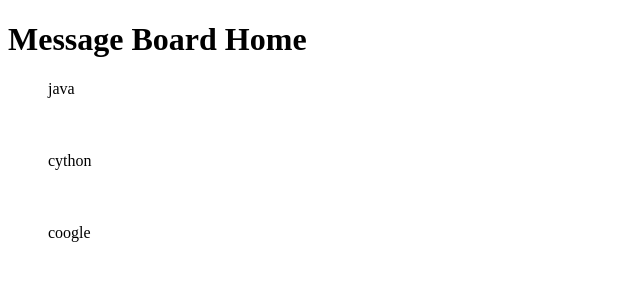
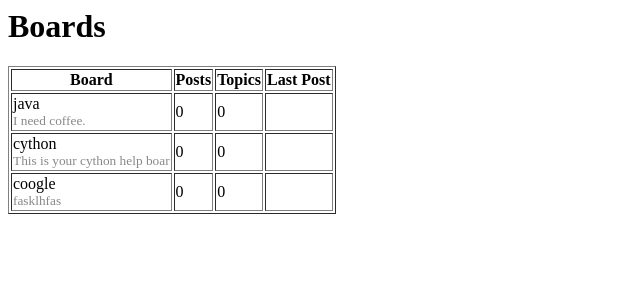
Before and after one commit to prasannakarki/Discussion-Board, a Django app: page / in a window 1280 px wide. Shown: the top 300 px of the page, without its empty margins (0-640 px from the left). Run offline with Django 3.2, Linux system fonts and the light colour scheme; data comes from the database, SQL or seed files in the repository.

Commit message:
Update home.html
updated html to make home look better.

```diff
--- a/templates/home.html
+++ b/templates/home.html
@@ -1,16 +1,33 @@
-<!DOCTYPE html>
+<html>
+  <head>
+    <meta charset="utf-8">
+    <title>Boards</title>
+  </head>
+  <body>
+    <h1>Boards</h1>
 
-<head>
-    <title>Message Board Home</title>
-</head>
-<body>
-<h1>Message Board Home</h1>
-<ul>
-    {% for board in boards %}
-
-    {{board.name}} <br> {{board.descreption}}  <br><br><br>
-
-
-    {% endfor %}
-</ul>
-</body>
+    <table border="1">
+      <thead>
+        <tr>
+          <th>Board</th>
+          <th>Posts</th>
+          <th>Topics</th>
+          <th>Last Post</th>
+        </tr>
+      </thead>
+      <tbody>
+        {% for board in boards %}
+          <tr>
+            <td>
+              {{ board.name }}<br>
+              <small style="color: #888">{{ board.description }}</small>
+            </td>
+            <td>0</td>
+            <td>0</td>
+            <td></td>
+          </tr>
+        {% endfor %}
+      </tbody>
+    </table>
+  </body>
+</html>
```
